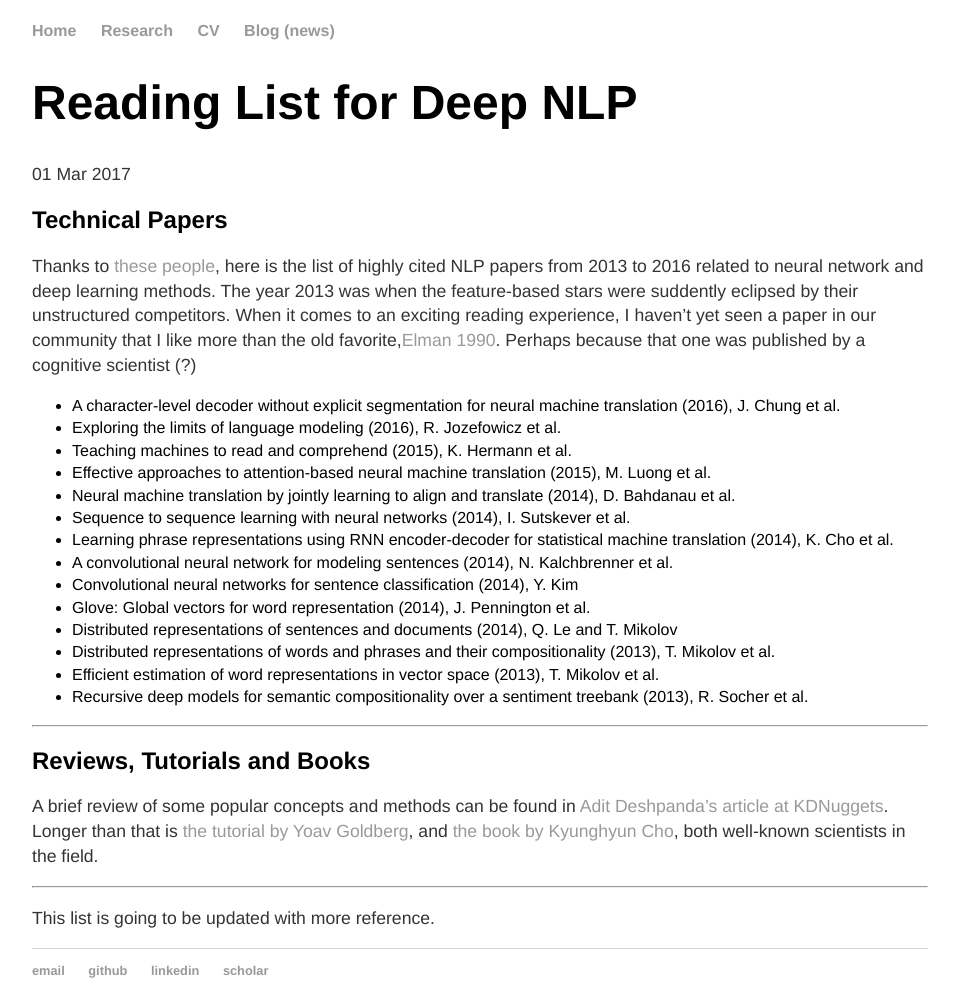
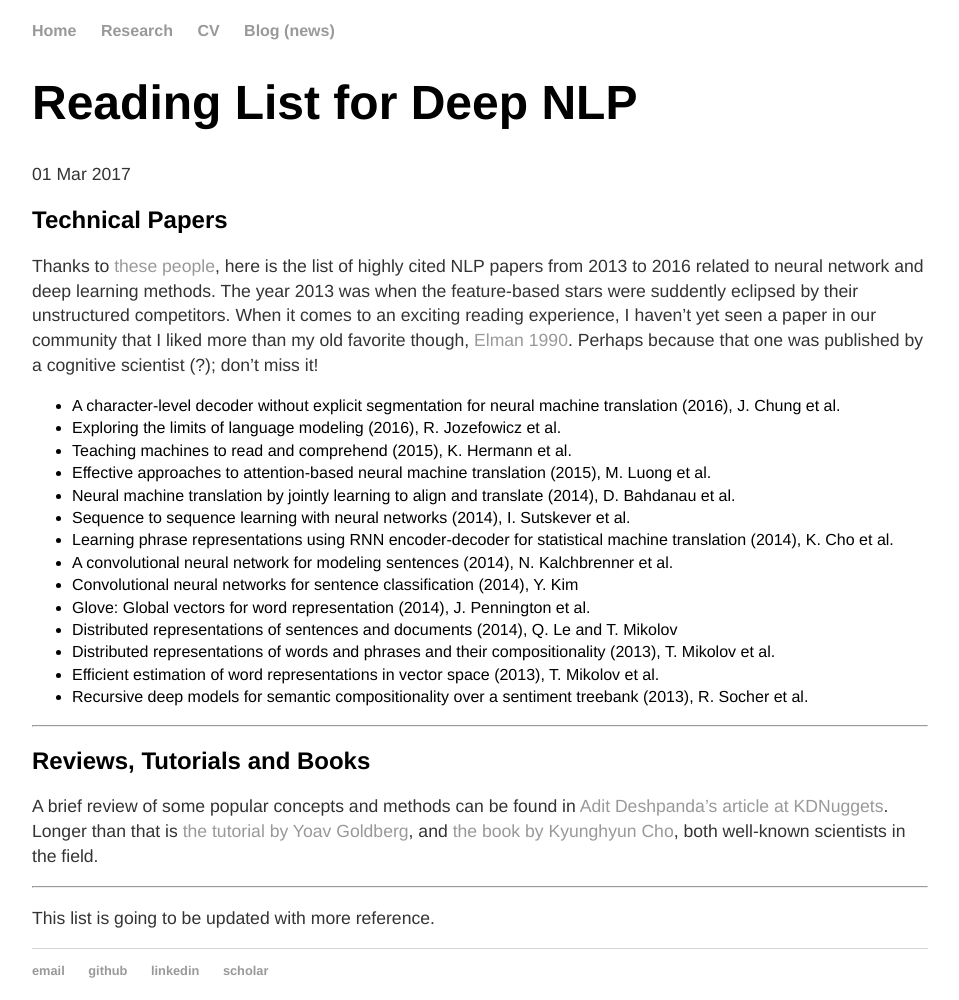
Before and after one commit to FTAsr/ftasr.github.io, a Jekyll site: the page built from _posts/2017-03-01-DeepNLP.md, in a window 1280 px wide. Shown: the whole page, without its empty margins (160-1119 px from the left). Built offline with Jekyll 4.4.1, drawn with Linux system fonts in a browser that asks for light colours.

Commit message:
new post

```diff
--- a/_posts/2017-03-01-DeepNLP.md
+++ b/_posts/2017-03-01-DeepNLP.md
@@ -5,7 +5,7 @@ date: 2017-03-01
 ---
 
 ## Technical Papers
-Thanks to [these people](https://github.com/terryum/awesome-deep-learning-papers/graphs/contributors), here is the list of highly cited NLP papers from 2013 to 2016 related to neural network and deep learning methods. The year 2013 was when the feature-based stars were suddently eclipsed by their unstructured competitors. When it comes to an exciting reading experience, I haven't yet seen a paper in our community that I like more than the old favorite,[Elman 1990](http://onlinelibrary.wiley.com/doi/10.1207/s15516709cog1402_1/abstract). Perhaps because that one was published by a cognitive scientist (?)
+Thanks to [these people](https://github.com/terryum/awesome-deep-learning-papers/graphs/contributors), here is the list of highly cited NLP papers from 2013 to 2016 related to neural network and deep learning methods. The year 2013 was when the feature-based stars were suddently eclipsed by their unstructured competitors. When it comes to an exciting reading experience, I haven't yet seen a paper in our community that I liked more than my old favorite though, [Elman 1990](http://onlinelibrary.wiley.com/doi/10.1207/s15516709cog1402_1/abstract). Perhaps because that one was published by a cognitive scientist (?); don't miss it!
 
 * A character-level decoder without explicit segmentation for neural machine translation (2016), J. Chung et al.
 * Exploring the limits of language modeling (2016), R. Jozefowicz et al.
```
